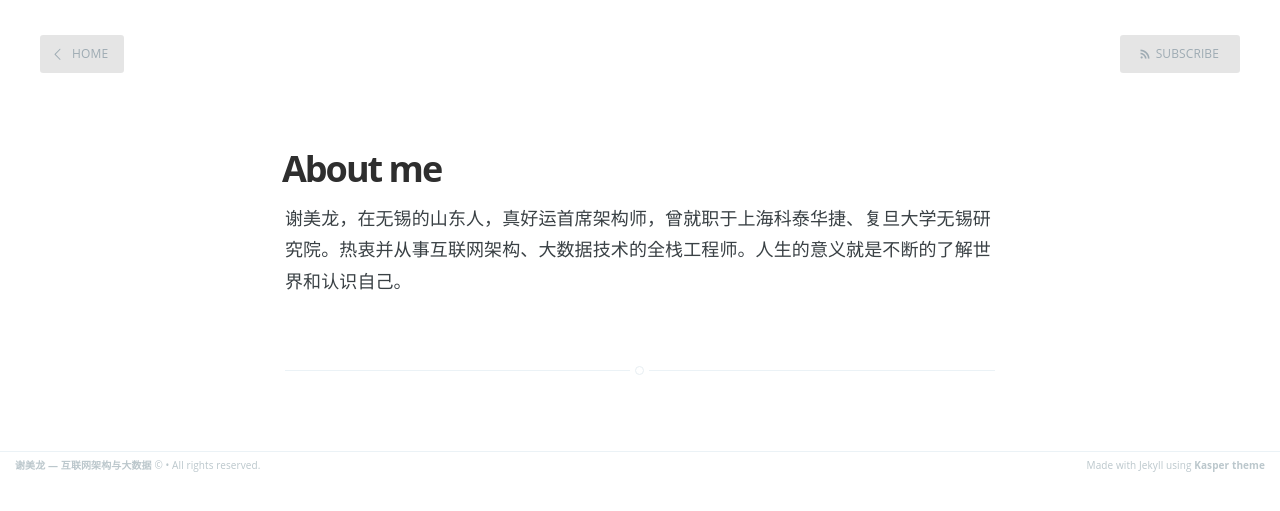
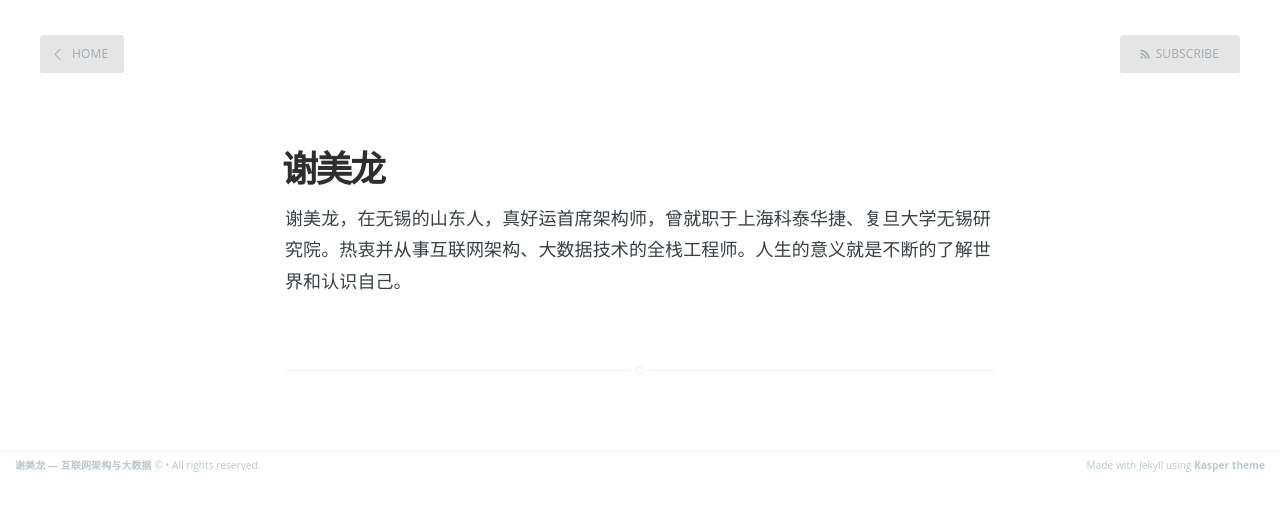
Before and after one commit to xiemeilong/xiemeilong.github.io, a Jekyll site: the page built from about.md, in a window 1280 px wide. Shown: the top 511 px of the page. Built offline with Jekyll 4.4.1, drawn with Linux system fonts in a browser that asks for light colours.

Commit message:
Update about.md

```diff
--- a/about.md
+++ b/about.md
@@ -1,6 +1,6 @@
 ---
 layout: page
-title: About me
+title: 谢美龙
 ---
 
 {{ site.meta_description }}
```
